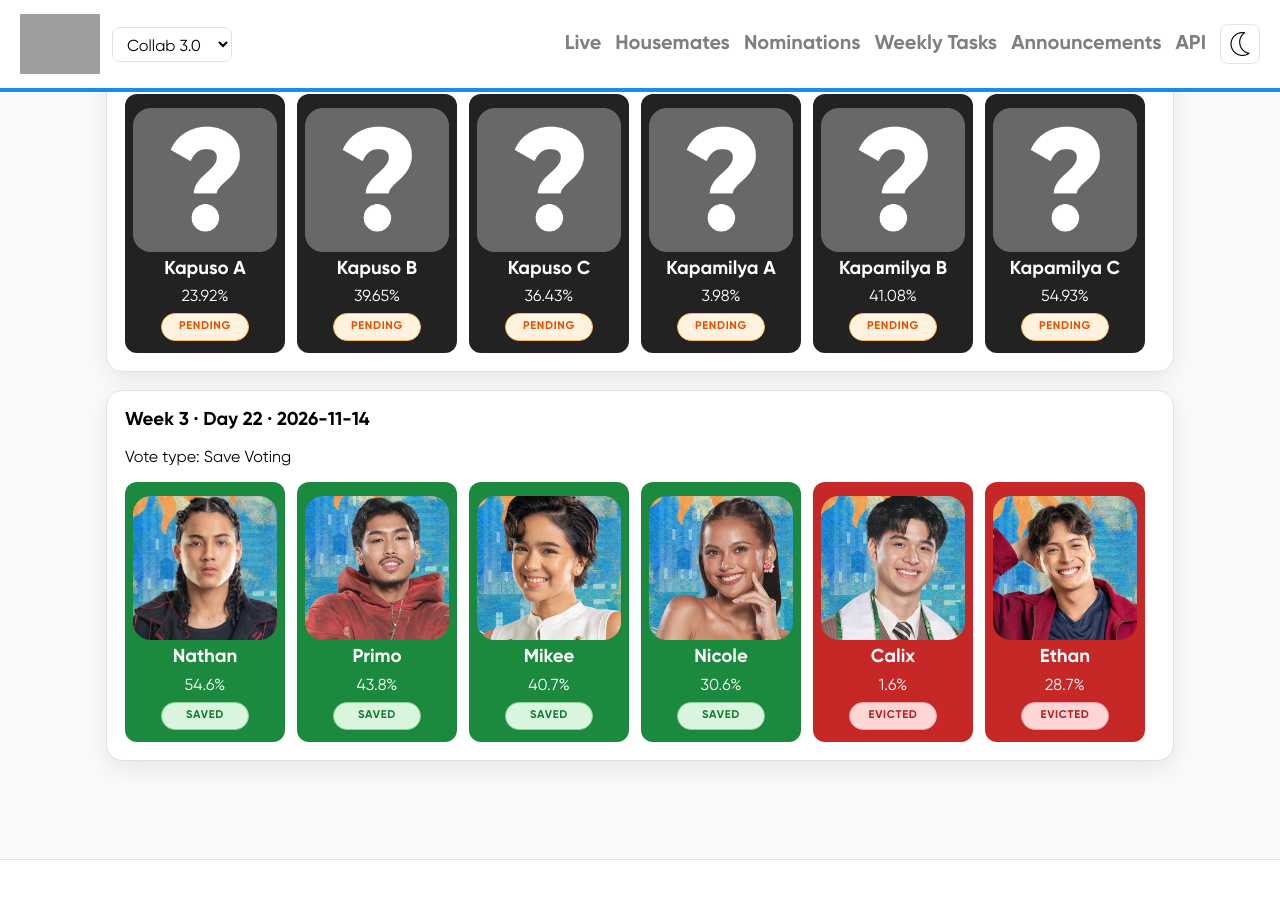
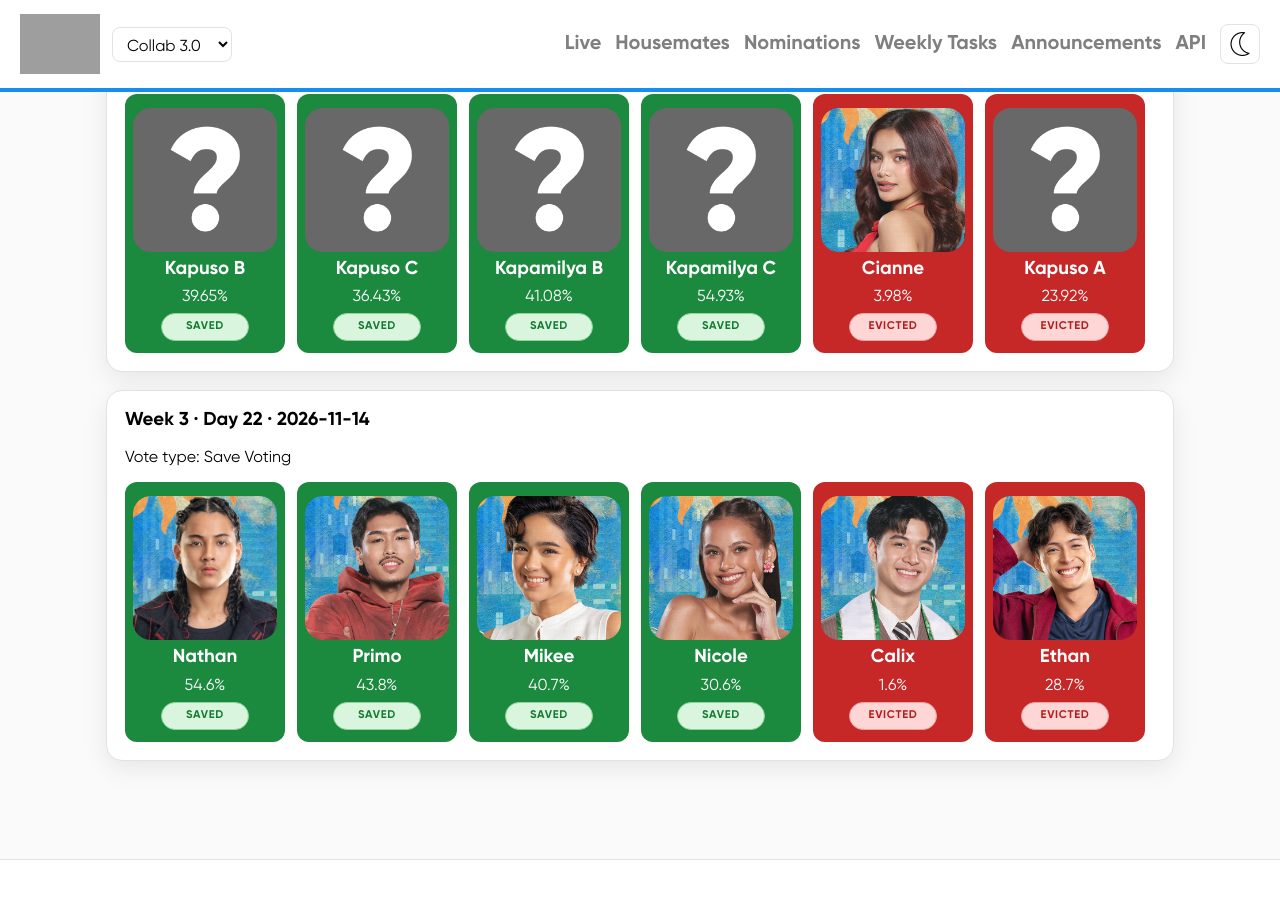
Before and after one commit to drpsphca/PHCASite-PBBUpdates, a Jekyll site: the page built from seasons/collab3/nominations.md, in a window 1280 px wide and 900 px high, scrolled down 2207 px. Built offline with Jekyll 4.4.1, drawn with Linux system fonts in a browser that asks for light colours; grey boxes are pictures that could not be loaded.

Commit message:
20261121-06

```diff
--- a/_data/seasons/collab3/evictions.yml
+++ b/_data/seasons/collab3/evictions.yml
@@ -21,10 +21,10 @@
   results_as_of: "2026-11-21T17:00:00+08:00"
   note: One Kapuso and One Kapamilya will be evicted from the Big Brother house.
   nominated:
-    - { id: kapuso-a, label: "Kapuso A", percent: 23.92, result: pending }
-    - { id: kapuso-b, label: "Kapuso B", percent: 39.65, result: pending }
-    - { id: kapuso-c, label: "Kapuso C", percent: 36.43, result: pending }
-    - { id: kapamilya-a, label: "Kapamilya A", percent: 3.98, result: pending }
-    - { id: kapamilya-b, label: "Kapamilya B", percent: 41.08, result: pending }
-    - { id: kapamilya-c, label: "Kapamilya C", percent: 54.93, result: pending }
+    - { id: kapuso-b, label: "Kapuso B", percent: 39.65, result: saved }
+    - { id: kapuso-c, label: "Kapuso C", percent: 36.43, result: saved }
+    - { id: kapamilya-b, label: "Kapamilya B", percent: 41.08, result: saved }
+    - { id: kapamilya-c, label: "Kapamilya C", percent: 54.93, result: saved }
+    - { id: cianne-dominguez, label: "Cianne", percent: 3.98, result: evicted }
+    - { id: kapuso-a, label: "Kapuso A", percent: 23.92, result: evicted }
   evicted: []
--- a/_data/seasons/collab3/season.yml
+++ b/_data/seasons/collab3/season.yml
@@ -4,7 +4,7 @@ short_title: "PBB Collab 3.0"
 premiere: "2026-10-24"
 # finale: "null"
 days: 29
-status: eviction_open          # live | eviction_open | ended
+status: live          # live | eviction_open | ended
 voting_open: true
 current_week: 5
 current_day: 29
```
